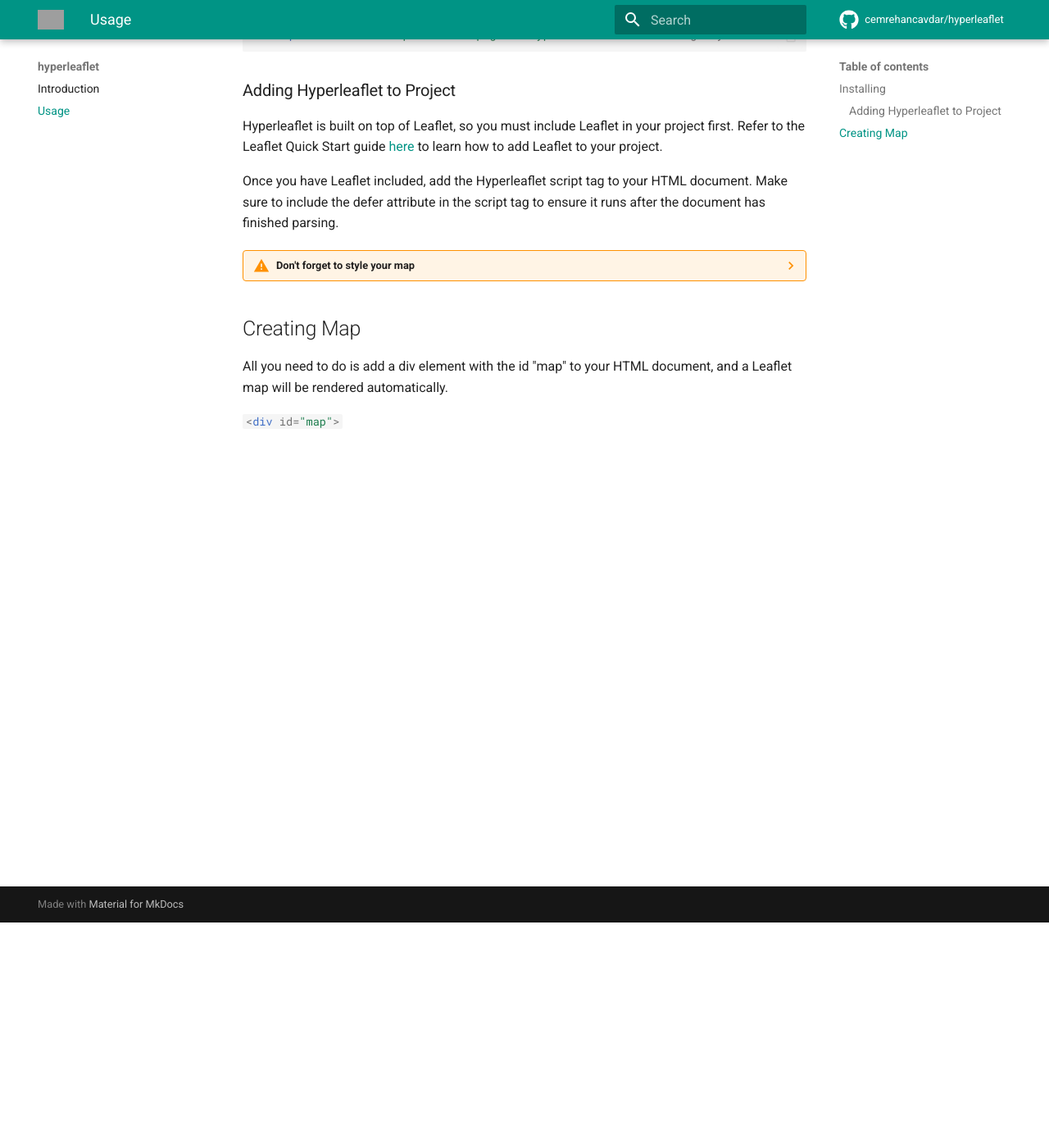
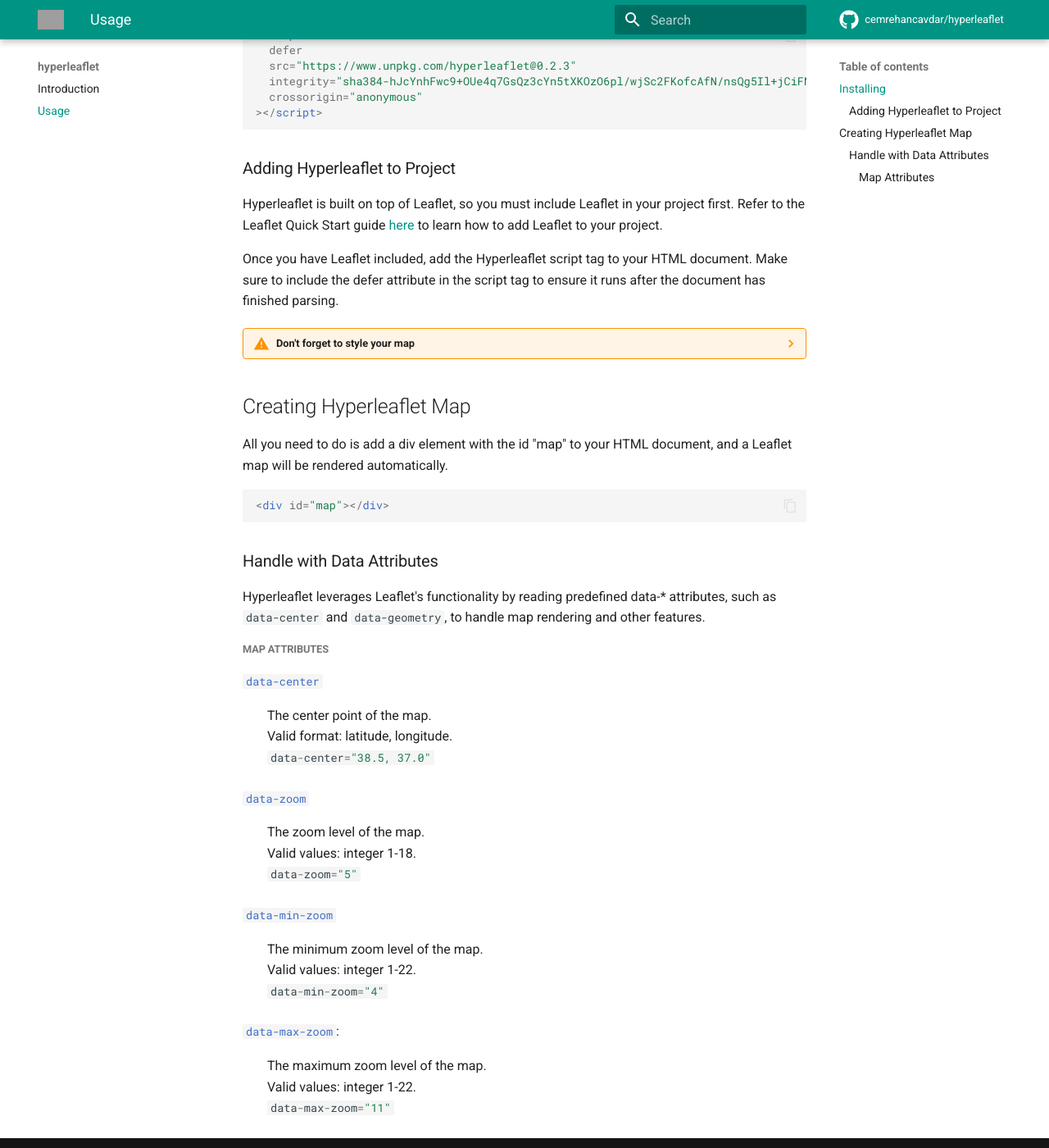
Before and after one commit to cemrehancavdar/hyperleaflet, an MkDocs documentation site: the page built from docs/usage.md, in a window 1280 px wide and 1400 px high, scrolled down 275 px. Shown: the whole window at 82% size. Built offline with MkDocs 1.6.1 and Material for MkDocs 9.7.7, drawn with Linux system fonts in a browser that asks for light colours; comment, search, counter and statistics services are not loaded; grey boxes are pictures that could not be loaded.

Commit message:
feat: map attributes added

````diff
--- a/docs/usage.md
+++ b/docs/usage.md
@@ -3,16 +3,19 @@
 Hyperleaflet is browser-oriented library. To install simply add the following `#!html <script>` tag to your HTML document:
 
 ```html
-<script defer src="https://www.unpkg.com/hyperleaflet@0.2.3" integrity="sha384-hJcYnhFwc9+OUe4q7GsQz3cYn5tXKOzO6pl/wjSc2FKofcAfN/nsQg5Il+jCiFN+" crossorigin="anonymous"></script>
+<script
+  defer
+  src="https://www.unpkg.com/hyperleaflet@0.2.3"
+  integrity="sha384-hJcYnhFwc9+OUe4q7GsQz3cYn5tXKOzO6pl/wjSc2FKofcAfN/nsQg5Il+jCiFN+"
+  crossorigin="anonymous"
+></script>
 ```
-
 
 ### Adding Hyperleaflet to Project
 
 Hyperleaflet is built on top of Leaflet, so you must include Leaflet in your project first. Refer to the Leaflet Quick Start guide [here](https://leafletjs.com/examples/quick-start/) to learn how to add Leaflet to your project.
 
 Once you have Leaflet included, add the Hyperleaflet script tag to your HTML document. Make sure to include the defer attribute in the script tag to ensure it runs after the document has finished parsing.
-
 
 ??? warning "Don't forget to style your map"
 
@@ -21,8 +24,38 @@
     ```css
     #map { height: 180px; }
     ```
-## Creating Map
+
+## Creating Hyperleaflet Map
 
 All you need to do is add a div element with the id "map" to your HTML document, and a Leaflet map will be rendered automatically.
 
-`#!html <div id="map">`
+```html
+<div id="map"></div>
+```
+
+### Handle with Data Attributes
+
+Hyperleaflet leverages Leaflet's functionality by reading predefined data-\* attributes, such as `data-center` and `data-geometry`, to handle map rendering and other features.
+
+##### Map Attributes
+
+`#!css data-center`
+
+: The center point of the map.<br>
+ Valid format: latitude, longitude. <br>
+`#!js data-center="38.5, 37.0"`
+
+`#!css data-zoom`
+: The zoom level of the map.<br>
+Valid values: integer 1-18. <br>
+`#!js data-zoom="5"`
+
+`#!css data-min-zoom`
+: The minimum zoom level of the map. <br>
+Valid values: integer 1-22.<br>
+`#!js data-min-zoom="4"`
+
+`#!css data-max-zoom`:
+: The maximum zoom level of the map. <br>
+Valid values: integer 1-22.<br>
+`#!js data-max-zoom="11"`
--- a/mkdocs.yml
+++ b/mkdocs.yml
@@ -35,3 +35,4 @@
   - pymdownx.details
   - pymdownx.tabbed:
       alternate_style: true
+  - def_list
````
